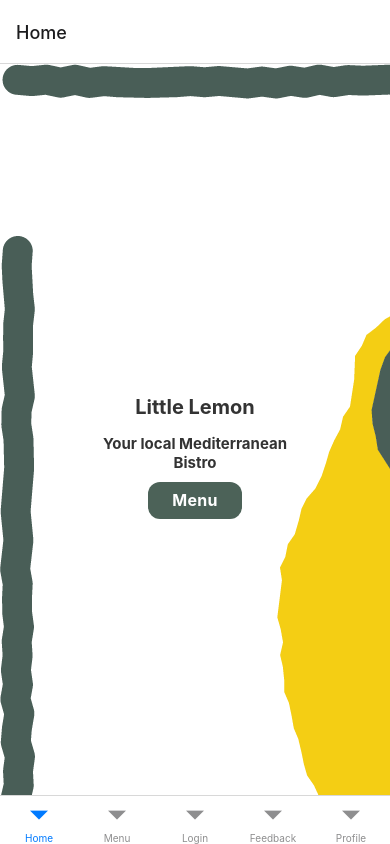
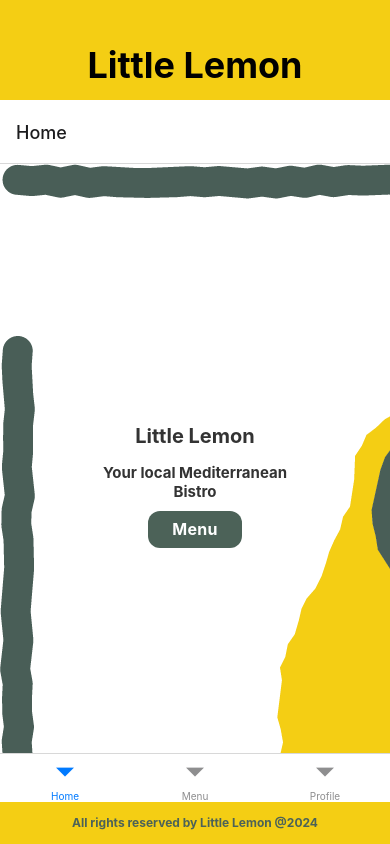
Before and after one commit to ravraw/meta_react_native, a React Native app: screen / in a window 390 px wide. Built offline with nearby package versions, Linux system fonts and the light colour scheme.

Commit message:
Updated App with Header and Footer

```diff
--- a/App.js
+++ b/App.js
@@ -7,6 +7,9 @@ import {
 import { NavigationContainer } from "@react-navigation/native";
 import TabNavigator from "./screens/TabNavigator";
 import WelcomeScreen from "./screens/WelcomeScreen";
+import StackNavigator from "./screens/StackNavigator";
+import Header from "./components/Header";
+import Footer from "./components/Footer";
 
 const App = () => {
   const colorScheme = useColorScheme();
@@ -14,7 +17,10 @@ const App = () => {
 
   return (
     <View style={styles.container}>
+      <Header />
+      {/* <StackNavigator /> */}
       <TabNavigator />
+      <Footer />
     </View>
   );
 };
--- a/screens/StackNavigator.js
+++ b/screens/StackNavigator.js
@@ -6,6 +6,7 @@ import WelcomeScreen from "./WelcomeScreen";
 import ProfileScreen from "./ProfileScreen";
 import MenuItemsList from "../components/MenuItemsList";
 import LoginScreen from "./LoginScreen";
+import FeedbackScreen from "./FeedbackScreen";
 
 const { Navigator, Screen } = createNativeStackNavigator();
 
--- a/screens/TabNavigator.js
+++ b/screens/TabNavigator.js
@@ -27,8 +27,8 @@ const TabNavigator = () => {
             component={WelcomeScreen}
           />
           <Screen name="Menu" component={MenuItemsList} />
-          <Screen name="Login" component={LoginScreen} />
-          <Screen name="Feedback" component={FeedbackScreen} />
+          {/* <Screen name="Login" component={LoginScreen} />
+          <Screen name="Feedback" component={FeedbackScreen} /> */}
           <Screen name="Profile" component={ProfileScreen} />
         </Navigator>
       </NavigationContainer>
```
